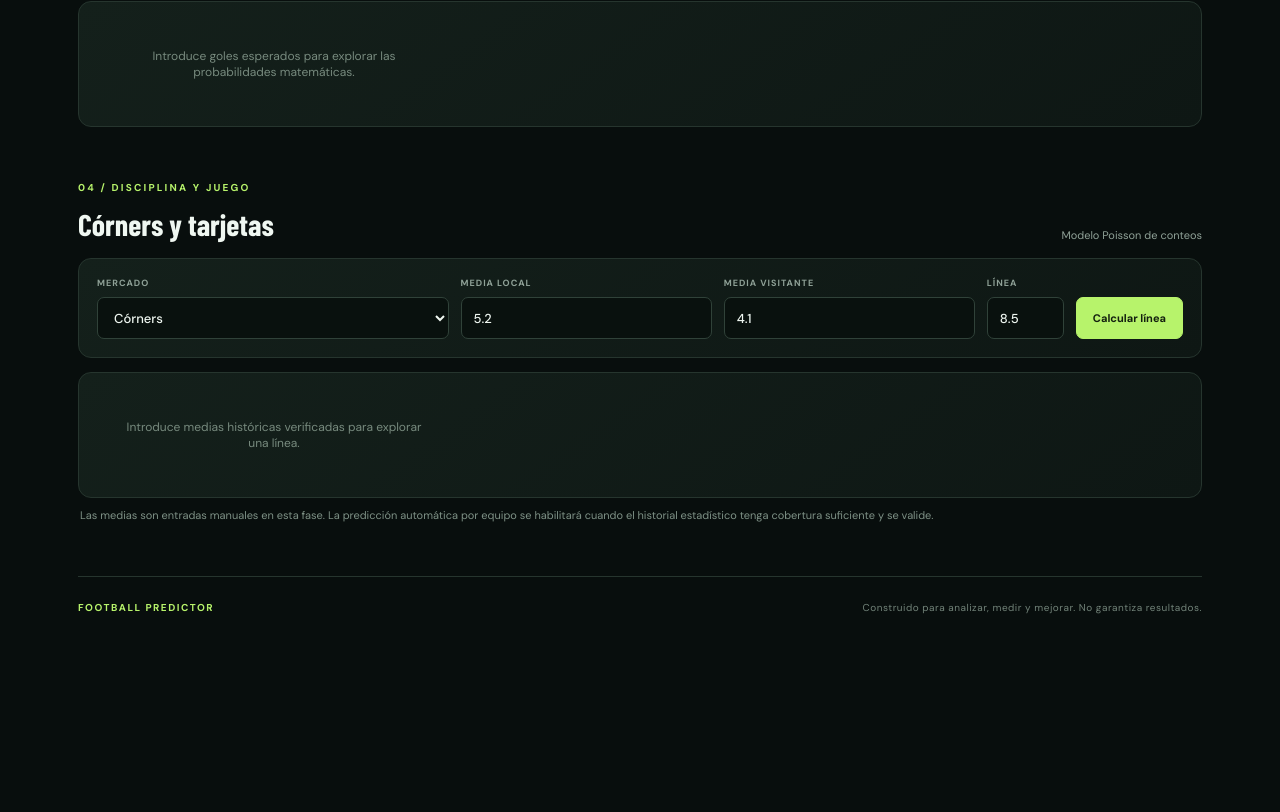
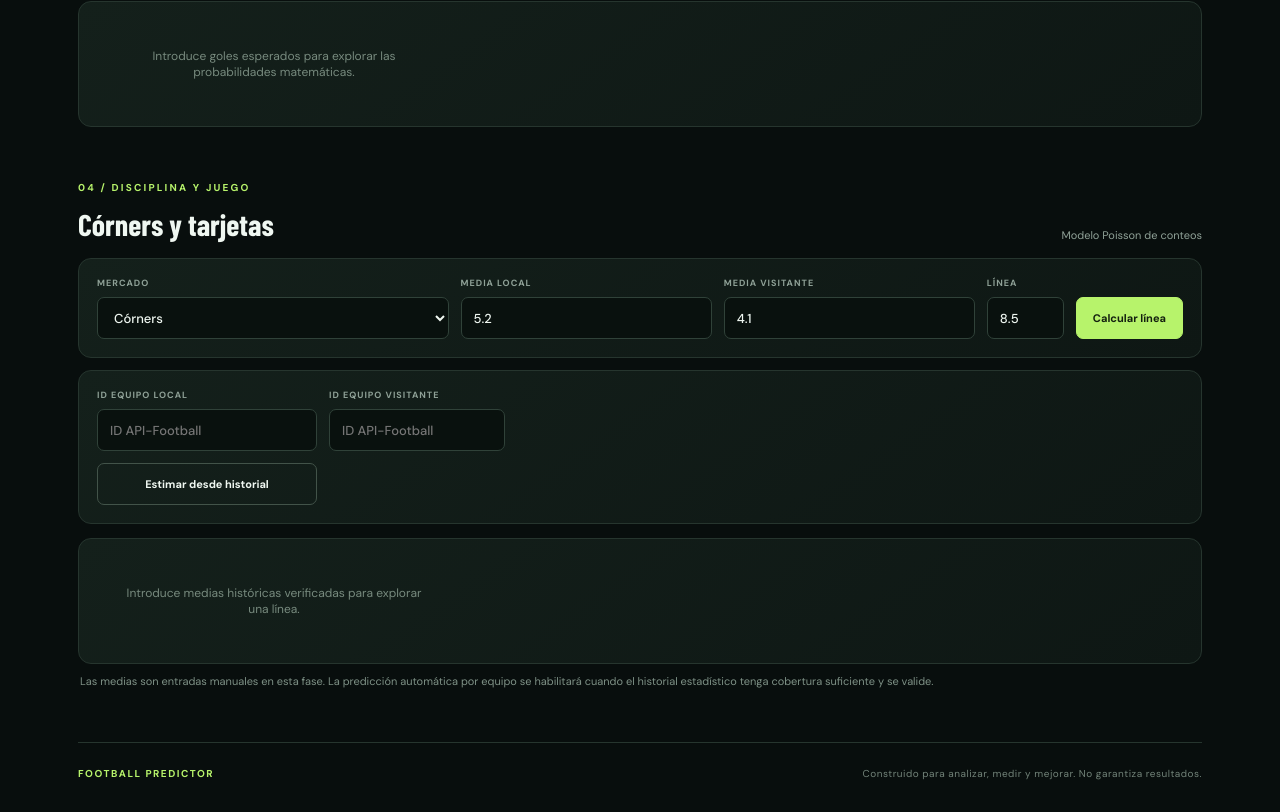
Before and after one commit to YOSHIHARU0504/Yoshi-Predictor, a plain HTML site: page web/index.html in a window 1280 px wide. Shown: the part 1566-2378 px from the top of the page. Before the commit the page ends 2212 px from the top, so only its background shows below. Drawn offline with nearby package versions, Linux system fonts and the light colour scheme; no server answers; a web font is replaced by a local one.

Commit message:
feat: add team IDs for history-based corner and card estimates

```diff
--- a/web/index.html
+++ b/web/index.html
@@ -59,6 +59,11 @@
           <div class="field"><label for="count-line">LÍNEA</label><input id="count-line" type="number" min="0" max="40" step=".5" value="8.5"></div>
           <button class="btn btn-primary" id="count-btn">Calcular línea</button>
         </div>
+        <div class="panel controls compact" style="margin-top:12px">
+          <div class="field"><label for="home-team-id">ID EQUIPO LOCAL</label><input id="home-team-id" type="number" min="1" placeholder="ID API-Football"></div>
+          <div class="field"><label for="away-team-id">ID EQUIPO VISITANTE</label><input id="away-team-id" type="number" min="1" placeholder="ID API-Football"></div>
+          <button class="btn btn-ghost" id="auto-count-btn">Estimar desde historial</button>
+        </div>
         <div class="panel results" id="count-results"><div class="empty">Introduce medias históricas verificadas para explorar una línea.</div></div>
         <p class="hint">Las medias son entradas manuales en esta fase. La predicción automática por equipo se habilitará cuando el historial estadístico tenga cobertura suficiente y se valide.</p>
       </section>
```
